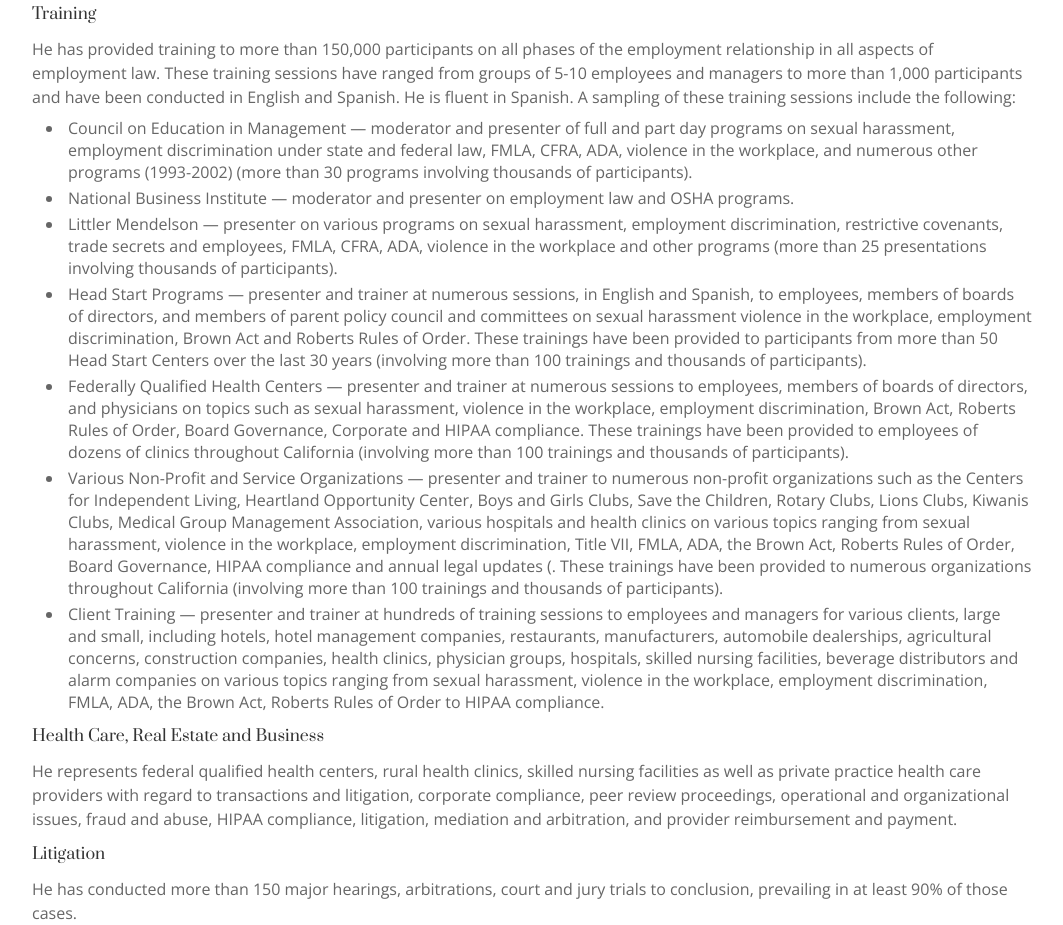
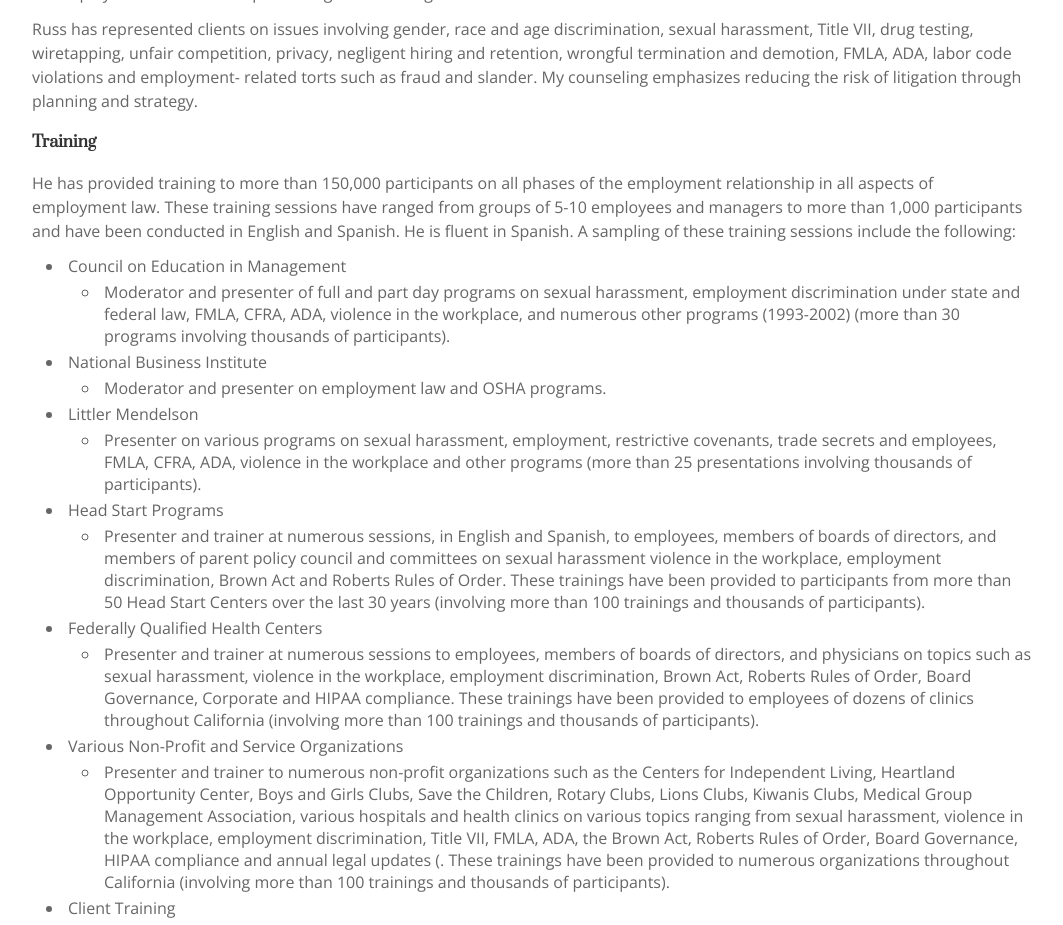
Before and after one commit to jaredryan/jordan-ryan-law, a Next.js app: page /about in a window 1280 px wide. Shown: the part 2540-3465 px from the top of the page, without its empty margins (108-1171 px from the left). Built offline with nearby package versions, Linux system fonts and the light colour scheme.

Commit message:
[chore]: minor format updates to training section, now uses nested bullets

```diff
--- a/app/about/page.tsx
+++ b/app/about/page.tsx
@@ -123,9 +123,14 @@
                   {expertise.content.map(paragraphOrList => (
                     typeof paragraphOrList == 'string'
                       ? <p key={paragraphOrList}>{paragraphOrList}</p>
-                      : <ul key={paragraphOrList[0]}>
-                        {paragraphOrList.map(bullet => (
-                          <li key={bullet}>{bullet}</li>
+                      : <ul key={typeof paragraphOrList[0] === 'string' ? paragraphOrList[0] : paragraphOrList[0].title}>
+                        {paragraphOrList.map(item => (
+                          typeof item === 'string'
+                            ? <li key={item}>{item}</li>
+                            : <li key={item.title}>
+                                {item.title}
+                                <ul className="nested"><li key={item.content}>{item.content}</li></ul>
+                              </li>
                         ))}
                       </ul>
                   ))}
--- a/app/content.tsx
+++ b/app/content.tsx
@@ -233,29 +233,40 @@
       relationship in all aspects of employment law. These training sessions have ranged from groups of
       5-10 employees and managers to more than 1,000 participants and have been conducted in English
       and Spanish. He is fluent in Spanish. A sampling of these training sessions include the following:`,
-    [
-      `Council on Education in Management — moderator and presenter of full and part day programs on
+    [{
+      title: `Council on Education in Management`,
+      content: `Moderator and presenter of full and part day programs on
       sexual harassment, employment discrimination under state and federal law, FMLA, CFRA, ADA,
       violence in the workplace, and numerous other programs (1993-2002) (more than 30 programs
-        involving thousands of participants).`,
-      `National Business Institute — moderator and presenter on employment law and OSHA programs.`,
-      `Littler Mendelson — presenter on various programs on sexual harassment, employment
-        discrimination, restrictive covenants, trade secrets and employees, FMLA, CFRA, ADA, violence in
-        the workplace and other programs (more than 25 presentations involving thousands of
-        participants).`,
-      `Head Start Programs — presenter and trainer at numerous sessions, in English and Spanish, to
+      involving thousands of participants).`
+    },
+    {
+      title: `National Business Institute`,
+      content: `Moderator and presenter on employment law and OSHA programs.`,
+    },{
+      title: `Littler Mendelson`,
+      content: `Presenter on various programs on sexual harassment, employment, restrictive
+        covenants, trade secrets and employees, FMLA, CFRA, ADA, violence in the workplace and
+        other programs (more than 25 presentations involving thousands of participants).`,
+    }, {
+      title: `Head Start Programs`,
+      content: `Presenter and trainer at numerous sessions, in English and Spanish, to
       employees, members of boards of directors, and members of parent policy council and committees
       on sexual harassment violence in the workplace, employment discrimination, Brown Act and
       Roberts Rules of Order. These trainings have been provided to participants from more than 50
       Head Start Centers over the last 30 years (involving more than 100 trainings and thousands of
       participants).`,
-      `Federally Qualified Health Centers — presenter and trainer at numerous sessions to employees,
+    }, {
+      title: `Federally Qualified Health Centers`,
+      content: `Presenter and trainer at numerous sessions to employees,
       members of boards of directors, and physicians on topics such as sexual harassment, violence in
       the workplace, employment discrimination, Brown Act, Roberts Rules of Order, Board
       Governance, Corporate and HIPAA compliance. These trainings have been provided to employees
       of dozens of clinics throughout California (involving more than 100 trainings and thousands of
       participants).`,
-      `Various Non-Profit and Service Organizations — presenter and trainer to numerous non-profit
+    }, {
+      title: `Various Non-Profit and Service Organizations`,
+      content: `Presenter and trainer to numerous non-profit
         organizations such as the Centers for Independent Living, Heartland Opportunity Center, Boys and
         Girls Clubs, Save the Children, Rotary Clubs, Lions Clubs, Kiwanis Clubs, Medical Group
         Management Association, various hospitals and health clinics on various topics ranging from
@@ -263,14 +274,16 @@
         the Brown Act, Roberts Rules of Order, Board Governance, HIPAA compliance and annual legal
         updates (. These trainings have been provided to numerous organizations throughout California
         (involving more than 100 trainings and thousands of participants).`,
-      `Client Training — presenter and trainer at hundreds of training sessions to employees and
+    }, {
+      title: `Client Training`,
+      content: `Presenter and trainer at hundreds of training sessions to employees and
         managers for various clients, large and small, including hotels, hotel management companies,
         restaurants, manufacturers, automobile dealerships, agricultural concerns, construction
         companies, health clinics, physician groups, hospitals, skilled nursing facilities, beverage
         distributors and alarm companies on various topics ranging from sexual harassment, violence in
         the workplace, employment discrimination, FMLA, ADA, the Brown Act, Roberts Rules of Order to
         HIPAA compliance.`,
-    ]
+    }]
   ]
 }, {
   name: 'Health Care, Real Estate and Business',
--- a/app/ui/about.css
+++ b/app/ui/about.css
@@ -78,15 +78,20 @@
 }
 
 .aboutPage .contentSection h3 {
-  margin: 16px 0;
+  margin: 24px 0;
 }
 
 .aboutPage .contentSection h4 {
-  margin: 12px 0;
+  margin: 18px 0;
+}
+
+.aboutPage .contentSection h3,
+.aboutPage .contentSection h4 {
+  font-weight: 600;
 }
 
 .aboutPage .contentSection p {
-  margin: 8px 0;
+  margin: 12px 0;
 }
 
 .aboutPage .contentSection li {
@@ -96,6 +101,10 @@
 .aboutPage .contentSection ul {
   list-style: disc;
   padding-left: 32px;
+}
+
+.aboutPage .contentSection ul.nested {
+  list-style: circle;
 }
 
 .aboutPage .contentSection li {
--- a/app/ui/contact-us.css
+++ b/app/ui/contact-us.css
@@ -96,6 +96,9 @@
   padding: 48px 32px;
   flex: 1;
   box-shadow: 0px 10px 60px 0px rgba(29,61,71,0.1);
+  display: flex;
+  flex-direction: column;
+  align-items: center;
 }
 
 .contactUsPage .cardsContainer .card .icon {
--- a/app/ui/global.css
+++ b/app/ui/global.css
@@ -45,6 +45,10 @@
   color: var(--font-tertiary-color);
 }
 
+div, p, li {
+  color: var(--font-secondary-color);
+}
+
 div, p, li, label, input, textarea {
   font-family: var(--font-opensans), Arial, sans-serif;
   margin: 0;
```
Lines whose indentation alone changed are shown as unchanged.
